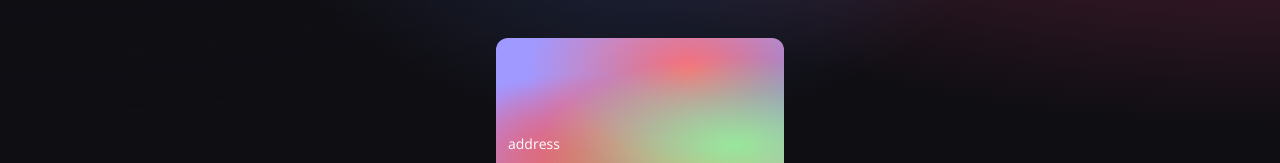
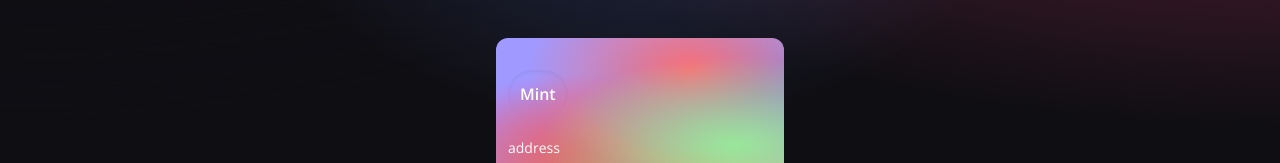
Before and after one commit to WrappedUsername/VHG-minting-DApp, a React (Vite) app: page / in a window 1280 px wide. Shown: the part 285-448 px from the top of the page. Built offline with nearby package versions, Linux system fonts and the light colour scheme.

Commit message:
Work In Progess - WrappedUsername

```diff
--- a/src/components/Mint.jsx
+++ b/src/components/Mint.jsx
@@ -1,8 +1,11 @@
+
+
 
 
 
 // mint component
 const Mint = () => {
+
     return (
         <div className="flex w-full justify-center items-center">
             <div className="flex mf:flex-row flex-col items-start justify-between md:p-20 py-12 px-4">
@@ -10,6 +13,19 @@
                     <div className="p-3 flex justify-end items-start flex-col rounded-xl h-40 sm:w-72 w-full my-5 eth-card .white-glassmorphism ">
                         <div className="flex justify-between flex-col w-full h-full">
                             <div className="flex justify-between items-start">
+
+            <button
+              type="button"
+
+              className="flex flex-row justify-center items-center my-5 bg-[eth-card] p-3 rounded-full cursor-pointer hover:shadow-lg shadow-inner ">
+
+
+              <p className="text-white text-base font-semibold">
+                Mint
+              </p>
+            </button>
+
+
                                 </div>
                                     <div>
                                         <p className="text-white font-light text-sm">
```
